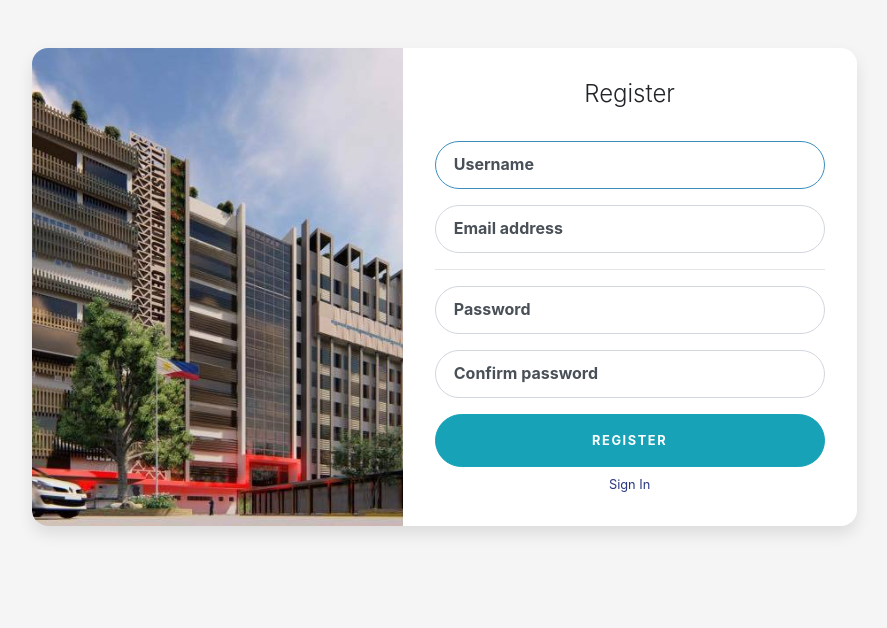
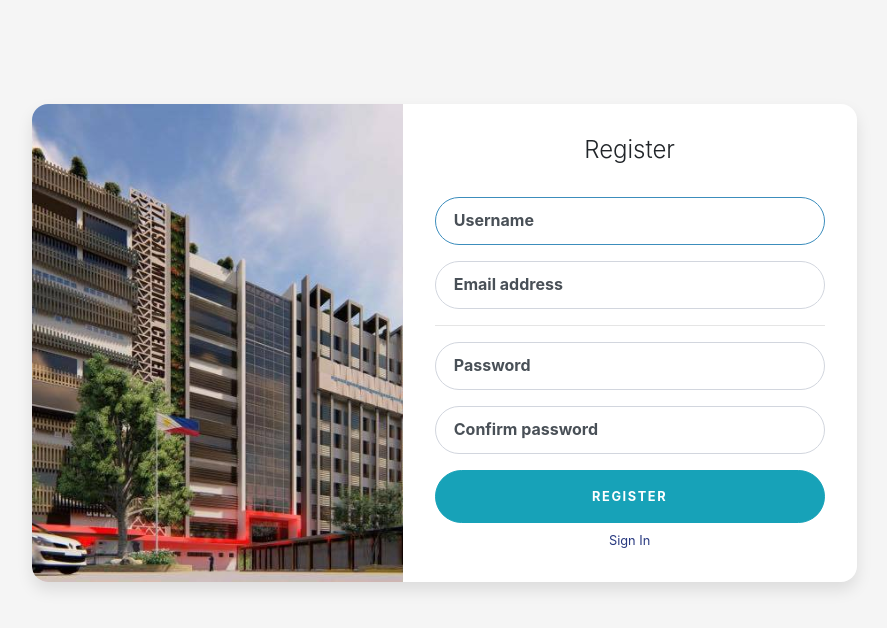
Before and after one commit to jimmytdh/template, a website: page register.html in a window 1280 px wide. Shown: the whole page, without its empty margins (196-1083 px from the left). Drawn offline with Linux system fonts and the light colour scheme.

Commit message:
update login

```diff
--- a/register.html
+++ b/register.html
@@ -20,7 +20,7 @@
 <div class="container">
     <div class="row">
         <div class="col-lg-10 col-xl-9 mx-auto">
-            <div class="card card-signin flex-row my-5">
+            <div class="card card-signin flex-row">
                 <div class="card-img-left d-none d-md-flex">
                     <!-- Background image for card set in CSS! -->
                 </div>
```
